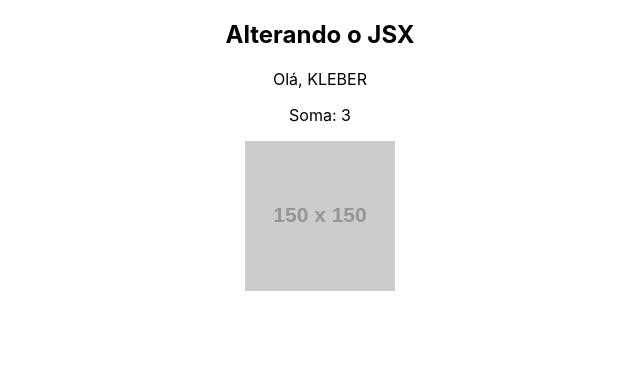
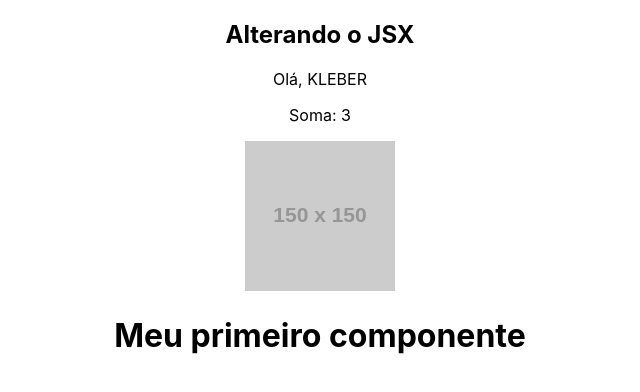
Before and after one commit to klebermkardel/Estudos, a React (Create React App) app in the folder Cursos/React - Hora de Codar/meu-projeto/: page / in a window 1280 px wide. Shown: the top 392 px of the page, without its empty margins (320-960 px from the left). Built offline with nearby package versions, Linux system fonts and the light colour scheme.

Commit message:
Cria e importa primeiro componente chamado HelloWorld

```diff
--- a/Cursos/React - Hora de Codar/meu-projeto/src/App.js
+++ b/Cursos/React - Hora de Codar/meu-projeto/src/App.js
@@ -1,4 +1,5 @@
 import './App.css';
+import HelloWorld from './components/HelloWorld';
 
 function App() {
   const name = 'Kleber'
@@ -16,6 +17,7 @@
       <p>Olá, {newName}</p>
       <p>Soma: {sum(1, 2)}</p>
       <img src={url} alt="Minha Imagem" />
+      <HelloWorld />
     </div>
   );
 }
--- /dev/null
+++ b/Cursos/React - Hora de Codar/meu-projeto/src/components/HelloWorld.js
@@ -0,0 +1,9 @@
+function HelloWorld () {
+    return (
+        <div>
+            <h1>Meu primeiro componente</h1>
+        </div>
+    )
+}
+
+export default HelloWorld
```
